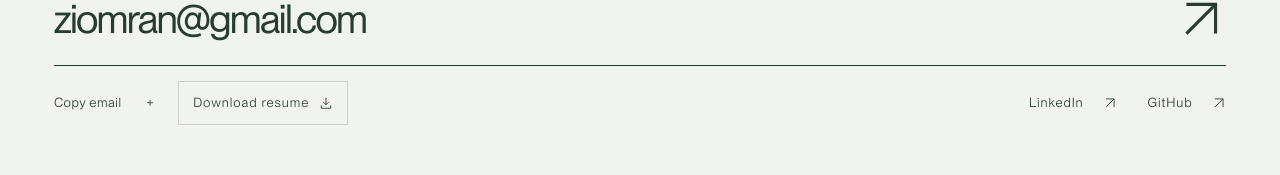
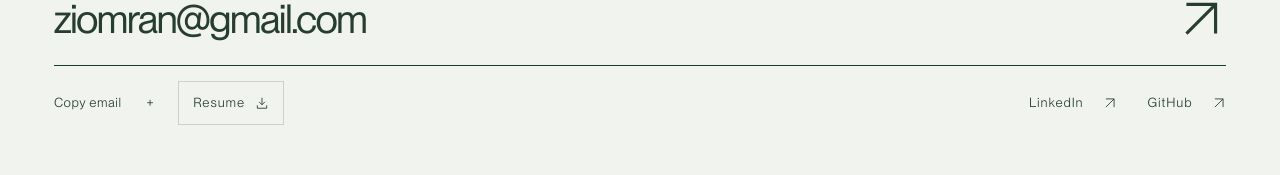
Before and after one commit to zeyadomran/portfolio, a React (Vite) app: page / in a window 1280 px wide. Shown: the part 6045-6220 px from the top of the page. Built offline with nearby package versions, Linux system fonts and the light colour scheme.

Commit message:
Update portfolio.tsx

```diff
--- a/src/components/editorial/portfolio.tsx
+++ b/src/components/editorial/portfolio.tsx
@@ -473,7 +473,7 @@ export function EditorialPortfolio() {
                 href="/Zeyad_Omran_Resume_SWE_AI.pdf"
                 download="Zeyad_Omran_Resume_SWE_AI.pdf"
               >
-                Download resume
+                Resume
                 <svg
                   viewBox="0 0 24 24"
                   fill="none"
```
